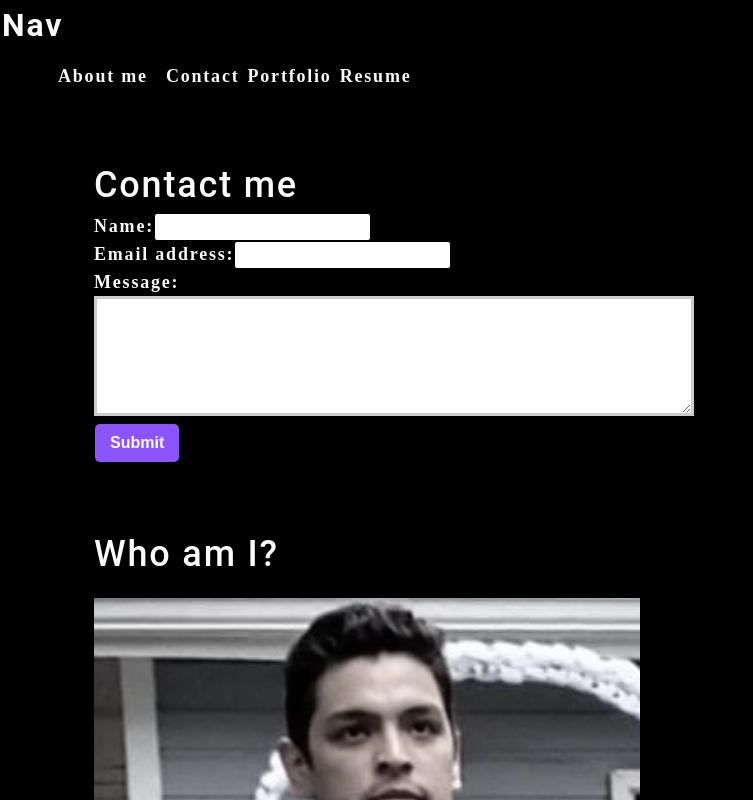
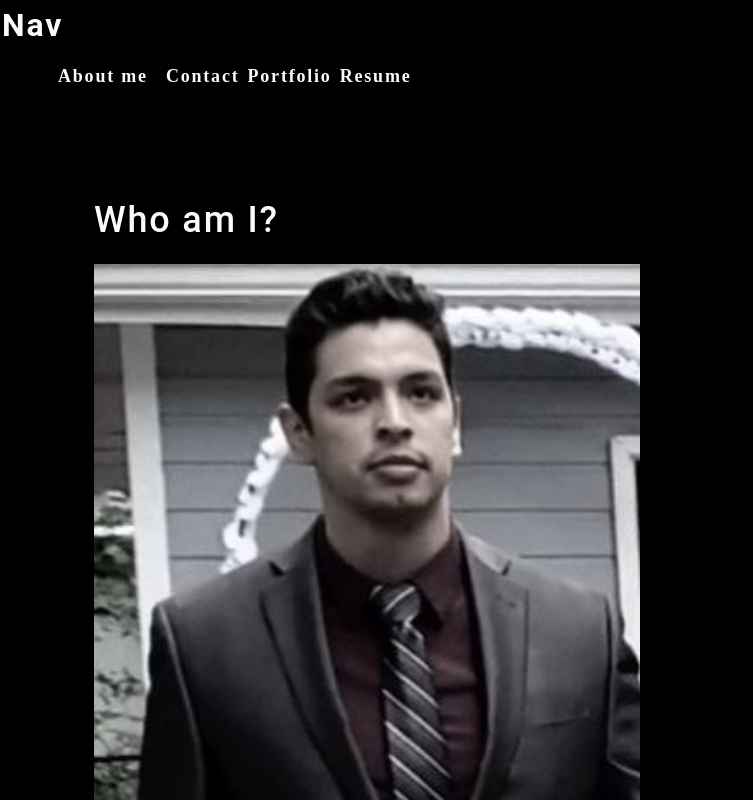
Before and after one commit to Antonio-Ram/new-portfolio, a React (Create React App) app: page / in a window 1280 px wide. Shown: the top 800 px of the page, without its empty margins (0-753 px from the left). Built offline with nearby package versions, Linux system fonts and the light colour scheme.

Commit message:
Contact not rendering

```diff
--- a/src/App.js
+++ b/src/App.js
@@ -1,17 +1,27 @@
-import React from 'react';
+import React, {useState} from 'react';
 import Nav from './components/Nav';
 import About from './components/About';
-import Contact from './components/Contact';
 import ContactForm from './components/Contact';
 
+
+
 function App() {
+  const [contactSelected, setContactSelceted] =useState(false);
 
   return (
     <div>
-      <Nav></Nav>
+      <Nav
+        contactSelected={contactSelected}
+        setContactSelceted={setContactSelceted}
+      ></Nav>
      <main>
-       <ContactForm></ContactForm>
-       <About></About>
+       {!contactSelected ? (
+         <>
+          <About></About>
+         </>
+       ): (
+         <ContactForm></ContactForm>
+       )}
      </main>
     </div>
   );
--- a/src/components/Contact/index.js
+++ b/src/components/Contact/index.js
@@ -1,17 +1,41 @@
 import React, { useState } from 'react';
+import { validateEmail } from '../../utils/helpers';
 
 function ContactForm() {
     const [formState, setFormState] = useState({ name:'', email:'', message:''});
     const {name, email, message } = formState;
+    const [errorMessage, setErrorMessage] = useState('');
 
     function handleChange(e) {
-        setFormState({...formState, [e.target.name]: e.target.value })
-    }
+        if (e.target.name === 'email') {
+            const isValid = validateEmail(e.target.value);
+            console.log(isValid);
+            //isValid conditional statement
+            if (!isValid) {
+                setErrorMessage('Your email is invalid.');
+            }else {
+                setErrorMessage('');
+            }
+        }else {
+                if (!e.target.value.length) {
+                    setErrorMessage(`${e.target.name} is required.`);
+                }else{
+                    setErrorMessage('')
+                }
+            }
+        }
+
+
+    console.log('errorMessage', errorMessage)
+
 
     function handleSubmit(e) {
         e.preventDefault();
-        console.log(formState);
-    }
+        if (!errorMessage) {
+            setFormState({...formState, [e.target.name]: e.target.value });
+            console.log('From', formState);
+        }
+    };
 
     return(
         <section>
@@ -19,16 +43,21 @@
             <form id='contact-form' onSubmit={handleSubmit}>
                 <div>
                     <label htmlFor="name">Name:</label>
-                    <input type="text" defaultValue={name} onChange={handleChange} name="name"/>
+                    <input type="text" defaultValue={name} onBlur={handleChange} name="name"/>
                 </div>
                 <div>
                     <label htmlFor="email">Email address:</label>
-                    <input type="email" defaultValue={email} onChange={handleChange} name="email" />
+                    <input type="email" defaultValue={email} onBlur={handleChange} name="email" />
                 </div>
                 <div>
                     <label htmlFor="message">Message:</label>
-                    <textarea name="message" defaultValue={message} onChange={handleChange} rows="5" />
+                    <textarea name="message" defaultValue={message} onBlur={handleChange} rows="5" />
                 </div>
+                {errorMessage && (
+                    <div>
+                        <p className='error-text'>{errorMessage}</p>
+                    </div>
+                )}
                 <button type='submit'>Submit</button>
             </form>
         </section>
--- a/src/components/Nav/index.js
+++ b/src/components/Nav/index.js
@@ -1,6 +1,11 @@
 import React from 'react';
 
-function Nav() {
+function Nav(props) {
+
+    const {
+        contactSelected,
+        setContactSelected
+    } = props;
 
     return(
         <header>
@@ -12,12 +17,12 @@
             <nav>
                 <ul className='flex-row'>
                     <li className='mx-2'>
-                        <a href="#about">
+                        <a href="#about" onClick={() => setContactSelected(false)}>
                             About me
                         </a>
                     </li>
                     <li>
-                        <span>Contact</span>
+                        <span onClick={() => setContactSelected(true)}>Contact</span>
                     </li>
                    <li className='mx-1'>
                        <span>Portfolio</span>
```
Also changed, not shown: src/utils/helpers.js (renamed from utils/helpers.js).
